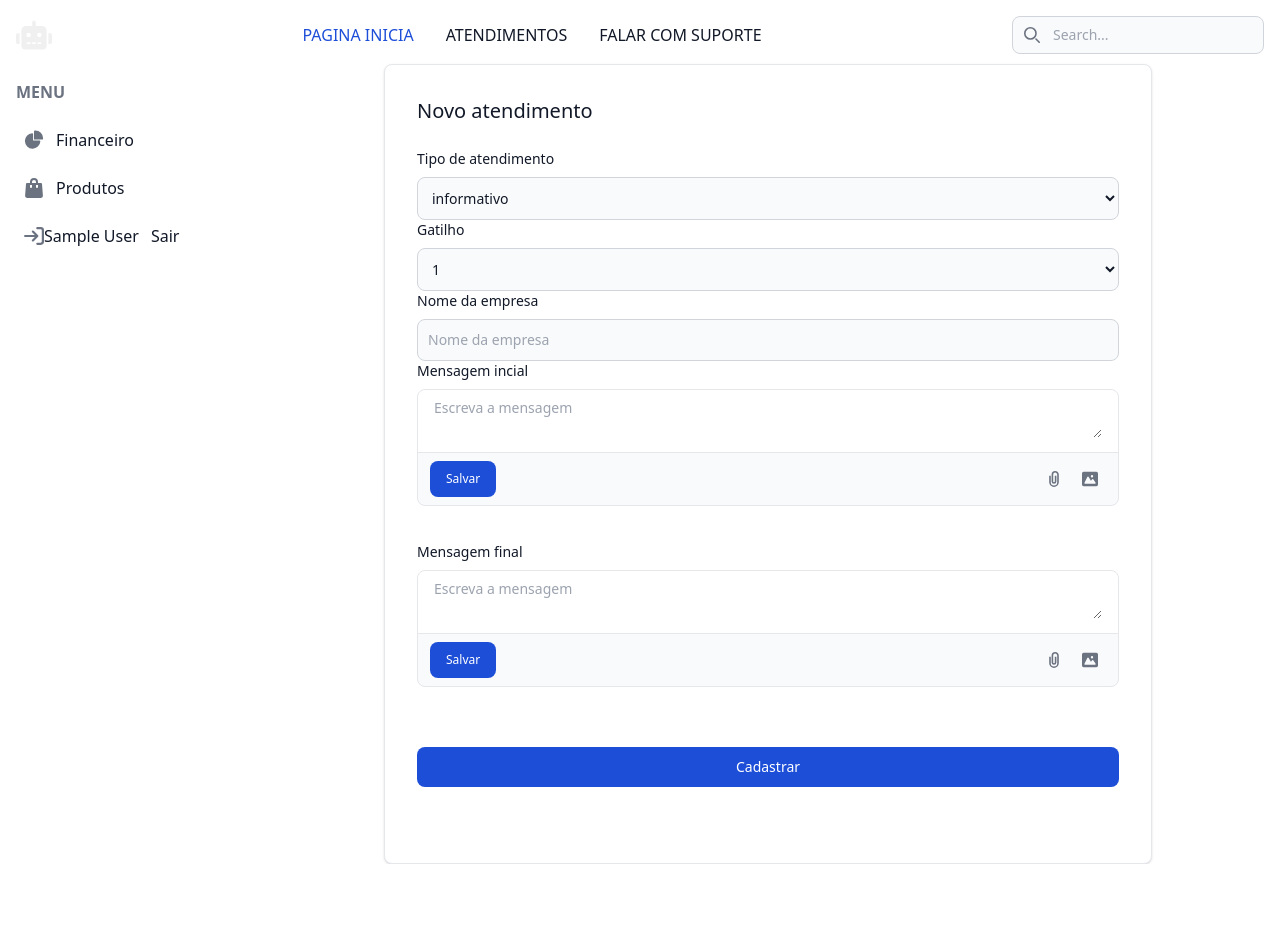
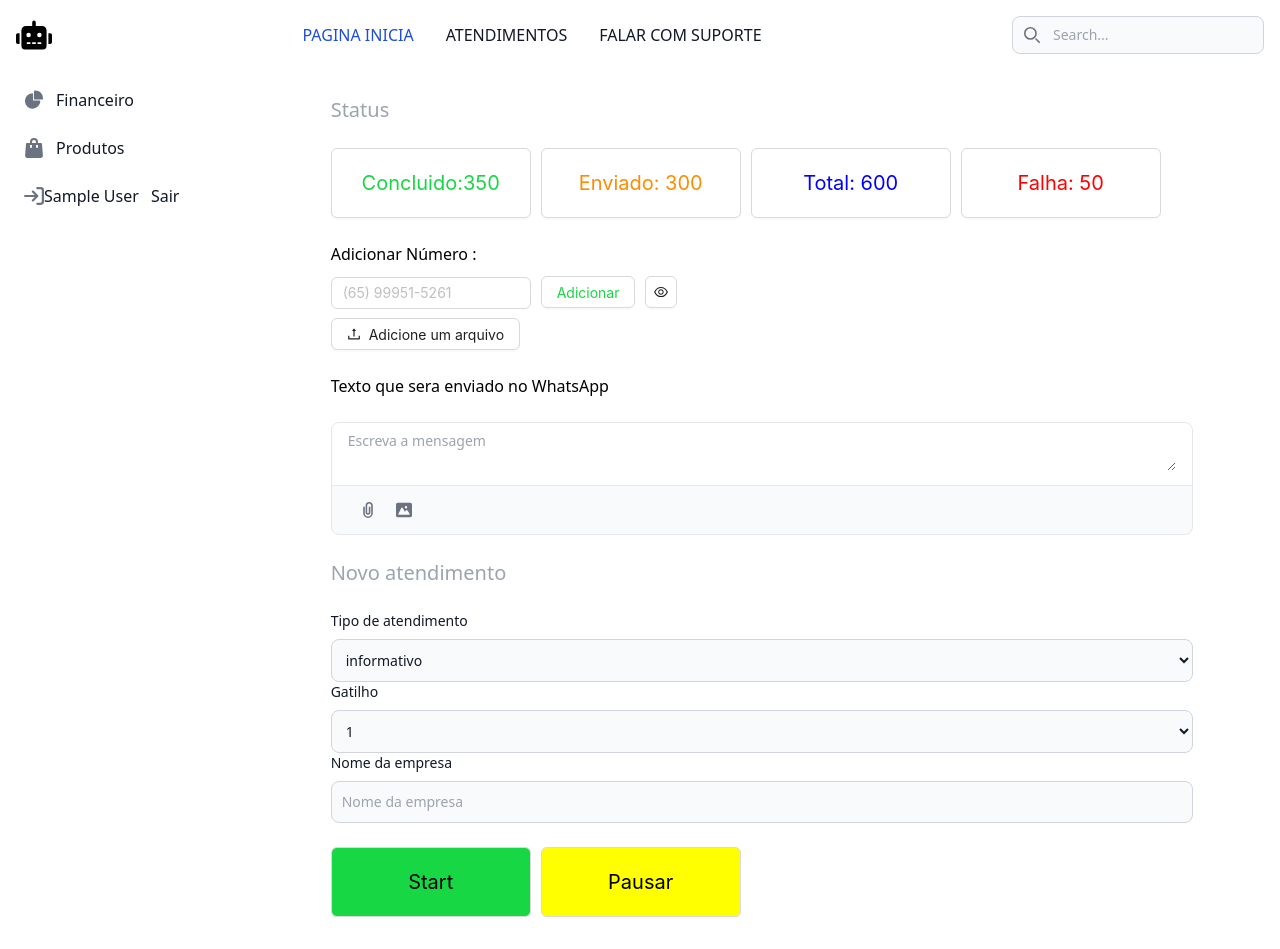
Before and after one commit to Samukaspc/Next_Login, a Next.js app: page /dashboard in a window 1280 px wide. Before the commit the page ends 864 px from the top, so only its background shows below. Built offline with nearby package versions, Linux system fonts and the light colour scheme; no server answers; sample sign-in values are in the browser's storage.

Commit message:
att para tema

```diff
--- a/package.json
+++ b/package.json
@@ -13,6 +13,7 @@
     "@types/node": "20.4.6",
     "@types/react": "18.2.18",
     "@types/react-dom": "18.2.7",
+    "antd": "^5.8.2",
     "autoprefixer": "10.4.14",
     "eslint": "8.46.0",
     "eslint-config-next": "13.4.12",
--- a/src/components/cards.tsx
+++ b/src/components/cards.tsx
@@ -1,28 +1,65 @@
 import React from "react";
+import { Button } from "antd";
+import { EyeOutlined } from "@ant-design/icons";
 import TextArea from "./textarea";
+import Input from "antd/es/input/Input";
+import { UploadOutlined } from '@ant-design/icons';
 
 export default function Cards() {
   return (
-    <div className="w-9/12 items-center p-4 bg-white border  border-gray-200 rounded-lg shadow sm:p-6 md:p-8 dark:bg-gray-800 dark:border-gray-700">
-      <form className="space-y-6" action="#">
-        <h5 className="text-xl font-medium text-gray-900 dark:text-white">
+    <div className="w-11/12  items-center p-4 bg-white  border-gray-200 sm:p-6 md:p-8 dark:bg-white ">
+      <h5 className="text-xl font-medium text-gray-400 dark:text-black">
+        Status
+      </h5>
+      <form className="space-y-6 mr-3 " action="#">
+        <Button style={{ width: '200px', height: '70px', marginRight: '10px', fontSize: 20, color: '#18d744' }} >
+          Concluido:350
+        </Button>
+        <Button style={{ width: '200px', height: '70px', marginRight: '10px', fontSize: 20, color: '#FF8C00', }} >
+          Enviado: 300
+        </Button>
+        <Button style={{ width: '200px', height: '70px', marginRight: '10px', fontSize: 20, color: 'blue' }} >
+          Total: 600
+        </Button>
+        <Button style={{ width: '200px', height: '70px', marginRight: '10px', fontSize: 20, color: 'red' }} >
+          Falha: 50
+        </Button>
+        <div>
+          <p>Adicionar Número :</p>
+          <Input placeholder="(65) 99951-5261" style={{ width: 200 }} ></Input>
+          <Button style={{ color: '#18d744', margin: 10 }} >Adicionar</Button>
+
+          <Button icon={<EyeOutlined />
+
+          } ></Button>
+          <div>
+           <Button icon={<UploadOutlined />}>Adicione um arquivo</Button>
+          </div>
+
+        </div>
+
+        <p>
+          Texto que sera enviado no WhatsApp
+        </p>
+        <TextArea />
+        <h5 className="text-xl font-medium text-gray-400 dark:text-black">
           Novo atendimento
         </h5>
         <div>
           <div className="">
-            <label className="block mb-2 text-sm font-medium text-gray-900 dark:text-white">
+            <label className="block mb-2 text-sm font-medium text-gray-900 dark:text-black">
               Tipo de atendimento
             </label>
-            <select className="bg-gray-50 border border-gray-300 text-gray-900 text-sm rounded-lg focus:ring-blue-500 focus:border-blue-500 block w-full p-2.5 dark:bg-gray-700 dark:border-gray-600 dark:placeholder-gray-400 dark:text-white dark:focus:ring-blue-500 dark:focus:border-blue-500">
+            <select className="bg-gray-50 border border-gray-300 text-gray-900 text-sm rounded-lg focus:ring-blue-500 focus:border-blue-500 block w-full p-2.5 dark:bg-white dark:border-gray-600 dark:placeholder-gray-400 dark:text-black dark:focus:ring-blue-500 dark:focus:border-blue-500">
               <option selected>informativo</option>
               <option value="">perguntas</option>
               <option value="">chat</option>
             </select>
             <div>
-              <label className="block mb-2 text-sm font-medium text-gray-900 dark:text-white">
+              <label className="block mb-2 text-sm font-medium text-gray-900 dark:text-black">
                 Gatilho
               </label>
-              <select className="bg-gray-50 border border-gray-300 text-gray-900 text-sm rounded-lg focus:ring-blue-500 focus:border-blue-500 block w-full p-2.5 dark:bg-gray-700 dark:border-gray-600 dark:placeholder-gray-400 dark:text-white dark:focus:ring-blue-500 dark:focus:border-blue-500">
+              <select className="bg-gray-50 border border-gray-300 text-gray-900 text-sm rounded-lg focus:ring-blue-500 focus:border-blue-500 block w-full p-2.5 dark:bg-white dark:border-gray-600 dark:placeholder-gray-400 dark:text-black dark:focus:ring-blue-500 dark:focus:border-blue-500">
                 <option selected>1</option>
                 <option value="">2</option>
                 <option value="">3</option>
@@ -30,36 +67,25 @@ export default function Cards() {
             </div>
           </div>
           <div>
-            <label className="block mb-2 text-sm font-medium text-gray-900 dark:text-white">
+            <label className="block mb-2 text-sm font-medium text-gray-900 dark:text-black">
               Nome da empresa
             </label>
             <input
               type="text"
-              className="bg-gray-50 border border-gray-300 text-gray-900 text-sm rounded-lg focus:ring-blue-500 focus:border-blue-500 block w-full p-2.5 dark:bg-gray-600 dark:border-gray-500 dark:placeholder-gray-400 dark:text-white"
+              className="bg-gray-50 border border-gray-300 text-gray-900 text-sm rounded-lg focus:ring-blue-500 focus:border-blue-500 block w-full p-2.5 dark:bg-white dark:border-gray-500 dark:placeholder-gray-400 dark:text-white"
               placeholder="Nome da empresa"
             />
           </div>
-          <div>
-            <label className="block mb-2 text-sm font-medium text-gray-900 dark:text-white">
-              Mensagem incial
-            </label>
-            <TextArea />
-            <div className="flex items-center h-5"></div>
-          </div>
-          <div>
-            <label className="block mb-2 text-sm font-medium text-gray-900 dark:text-white">
-              Mensagem final
-            </label>
-            <TextArea />
-            <div className="flex items-center h-5"></div>
-          </div>
         </div>
-        <button
-          type="submit"
-          className="w-full text-white bg-blue-700 hover:bg-blue-800 focus:ring-4 focus:outline-none focus:ring-blue-300 font-medium rounded-lg text-sm px-5 py-2.5 text-center dark:bg-blue-600 dark:hover:bg-blue-700 dark:focus:ring-blue-800"
-        >
-          Cadastrar
-        </button>
+        <div>
+
+          <Button style={{ width: '200px', height: '70px', marginRight: '10px', color: 'black', backgroundColor: '#18d744', fontSize: 20 }} >
+            Start
+          </Button>
+          <Button style={{ width: '200px', height: '70px', marginRight: '10px', color: 'black', backgroundColor: 'yellow', fontSize: 20 }} >
+            Pausar
+          </Button>
+        </div>
       </form>
     </div>
   );
--- a/src/components/menubar.tsx
+++ b/src/components/menubar.tsx
@@ -40,16 +40,16 @@ export default function MenuBar() {
       className={`top-16 left-0 h-screen p-4 z-40  overflow-y-auto transition-transform
             ${
               isDrawerVisible ? "translate-x-0" : "-translate-x-full"
-            } -translate-x-full bg-white w-64 dark:bg-gray-800 `}
+            } -translate-x-full bg-white w-64 dark:bg-green-400  s `}
       tabIndex={-1}
       aria-labelledby="drawer-navigation-label"
     >
-      <h5
+      {/* <h5
         id="drawer-navigation-label"
-        className="text-base font-semibold text-gray-500 uppercase dark:text-gray-400"
+        className="text-base font-semibold text-gray-500 uppercase dark:text-white"
       >
         Menu
-      </h5>
+      </h5> */}
       {/* <button
             type="button"
             data-drawer-hide="drawer-navigation"
@@ -74,15 +74,15 @@ export default function MenuBar() {
             </svg>
             <span className="sr-only">Close menu</span>
           </button> */}
-      <div className="py-4 overflow-y-auto">
+      <div >
         <ul className="space-y-2 font-medium">
           <li>
             <a
               href="#"
-              className="flex items-center p-2 text-gray-900 rounded-lg dark:text-white hover:bg-gray-100 dark:hover:bg-gray-700 group"
+              className="  bg-white flex items-center p-2 text-gray-900 rounded-lg dark:text-black hover:bg-gray-100 dark:hover:bg-gray-700 group"
             >
               <svg
-                className="w-5 h-5 text-gray-500 transition duration-75 dark:text-gray-400 group-hover:text-gray-900 dark:group-hover:text-white"
+                className="w-5 h-5 text-gray-500 transition duration-75 dark:text-black group-hover:text-gray-900 dark:group-hover:text-white"
                 aria-hidden="true"
                 xmlns="http://www.w3.org/2000/svg"
                 fill="currentColor"
@@ -97,10 +97,10 @@ export default function MenuBar() {
           <li>
             <a
               href="#"
-              className="flex items-center p-2 text-gray-900 rounded-lg dark:text-white hover:bg-gray-100 dark:hover:bg-gray-700 group"
+              className=" bg-white flex items-center p-2 text-gray-900 rounded-lg dark:text-black hover:bg-gray-100 dark:hover:bg-gray-700 group"
             >
               <svg
-                className="flex-shrink-0 w-5 h-5 text-gray-500 transition duration-75 dark:text-gray-400 group-hover:text-gray-900 dark:group-hover:text-white"
+                className="flex-shrink-0 w-5 h-5 text-gray-500 transition duration-75 dark:text-black group-hover:text-gray-900 dark:group-hover:text-white"
                 aria-hidden="true"
                 xmlns="http://www.w3.org/2000/svg"
                 fill="currentColor"
@@ -114,10 +114,10 @@ export default function MenuBar() {
           <li>
             <a
               href="#"
-              className="flex items-center p-2 text-gray-900 rounded-lg dark:text-white hover:bg-gray-100 dark:hover:bg-gray-700 group"
+              className=" bg-white flex items-center p-2 text-gray-900 rounded-lg dark:text-black hover:bg-gray-100 dark:hover:bg-gray-700 group"
             >
               <svg
-                className="flex-shrink-0 w-5 h-5 text-gray-500 transition duration-75 dark:text-gray-400 group-hover:text-gray-900 dark:group-hover:text-white"
+                className="flex-shrink-0 w-5 h-5 text-gray-500 transition duration-75 dark:text-black group-hover:text-gray-900 dark:group-hover:text-white"
                 aria-hidden="true"
                 xmlns="http://www.w3.org/2000/svg"
                 fill="none"
--- a/src/components/textarea.tsx
+++ b/src/components/textarea.tsx
@@ -2,22 +2,16 @@ export default function TextArea() {
   return (
     <>
       <form>
-        <div className="w-full mb-4 border border-gray-200 rounded-lg bg-gray-50 dark:bg-gray-700 dark:border-gray-600">
-          <div className="px-4 py-2 bg-white rounded-t-lg dark:bg-gray-800">
+        <div className="w-full mb-4 border border-gray-200 rounded-lg bg-gray-50 dark:bg-slate-200 dark:border-gray-600">
+          <div className="px-4 py-2 bg-white rounded-t-lg dark:bg-white">
             <textarea
               id="comment"
-              className="w-full px-0 text-sm text-gray-900 bg-white border-0 dark:bg-gray-800 focus:ring-0 dark:text-white dark:placeholder-gray-400"
+              className="w-full px-0 text-sm text-gray-900 bg-white border-0 dark:bg-white focus:ring-0 dark:text-white dark:placeholder-black"
               placeholder="Escreva a mensagem"
               required
             ></textarea>
           </div>
           <div className="flex items-center justify-between px-3 py-2 border-t dark:border-gray-600">
-            <button
-              type="submit"
-              className="inline-flex items-center py-2.5 px-4 text-xs font-medium text-center text-white bg-blue-700 rounded-lg focus:ring-4 focus:ring-blue-200 dark:focus:ring-blue-900 hover:bg-blue-800"
-            >
-              Salvar
-            </button>
             <div className="flex pl-0 space-x-1 sm:pl-2">
               <button
                 type="button"
--- a/src/pages/dashboard.tsx
+++ b/src/pages/dashboard.tsx
@@ -15,10 +15,10 @@ export default function Dashboard() {
     <div className="">
 
         <div>
-          <nav className="bg-white border-gray-200 dark:bg-gray-900 h-16">
+          <nav className= "bg-white border-gray-200 dark:bg-green-500 h-16">
             <div className="max-w-screen-xl flex flex-wrap items-center justify-between mx-auto p-4">
-              <a className="flex items-center">
-                <FaRobot className="text-4xl" />
+              <a className="flex items-center  " >
+                <FaRobot className="text-4xl " />
               </a>
               <div className="flex md:order-2">
                 <button
@@ -44,7 +44,7 @@ export default function Dashboard() {
                     />
                   </svg>
                 </button>
-                <div className="relative hidden md:block">
+                <div className="relative hidden md:block  ">
                   <div className="absolute inset-y-0 left-0 flex items-center pl-3 pointer-events-none">
                     <svg
                       className="w-4 h-4 text-gray-500 dark:text-gray-400"
@@ -66,7 +66,7 @@ export default function Dashboard() {
                   <input
                     type="text"
                     id="search-navbar"
-                    className="block w-full p-2 pl-10 text-sm text-gray-900 border border-gray-300 rounded-lg bg-gray-50 focus:ring-blue-500 focus:border-blue-500 dark:bg-gray-700 dark:border-gray-600 dark:placeholder-gray-400 dark:text-white dark:focus:ring-blue-500 dark:focus:border-blue-500"
+                    className="block w-full p-2 pl-10 text-sm text-gray-900 border border-gray-300 rounded-lg bg-gray-50 focus:ring-blue-500 focus:border-blue-500 dark:bg-white dark:border-gray-600 dark:placeholder-gray-400 dark:text-white dark:focus:ring-blue-500 dark:focus:border-blue-500"
                     placeholder="Search..."
                   />
                 </div>
@@ -124,7 +124,7 @@ export default function Dashboard() {
                     placeholder="Search..."
                   />
                 </div>
-                <ul className="flex flex-col p-4 md:p-0 mt-4 font-medium border border-gray-100 rounded-lg bg-gray-50 md:flex-row md:space-x-8 md:mt-0 md:border-0 md:bg-white dark:bg-gray-800 md:dark:bg-gray-900 dark:border-gray-700">
+                <ul className="flex flex-col p-4 md:p-0 mt-4 font-medium border border-gray-100 rounded-lg bg-gray-50 md:flex-row md:space-x-8 md:mt-0 md:border-0 md:bg-white dark:bg-gray-800 md:dark:bg-green-500 dark:border-gray-700">
                   <li>
                     <a
                       href="#"
--- a/src/pages/index.tsx
+++ b/src/pages/index.tsx
@@ -3,8 +3,10 @@ import { useRouter } from "next/router";
 import { getSession, signIn } from "next-auth/react";
 import { FormEventHandler, useRef, useState } from "react";
 import Cadastro from "./cadastro";
+import { Button } from 'antd';
 import { FaRobot } from "react-icons/fa";
 import Robot from "../../public/robot.svg";
+import Link from "next/link";
 
 export default function Home() {
   const { push } = useRouter();
@@ -38,8 +40,9 @@ export default function Home() {
   };
 
   return (
-    <section className="flex items-center justify-center h-[100vh]">
-      <div className="max-w-lg w-full bg-white border border-gray-200 rounded-lg shadow sm:p-6 md:p-8 dark:bg-gray-800 dark:border-gray-700 rounded-md">
+    <section className="flex items-center justify-center h-[100vh] bg-gradient-to-r from-emerald-100 from-10% via-sky-200 via-30% to- to-90%  ">
+      <div className="
+      max-w-lg w-full border-gray-200  shadow sm:p-6 md:p-8 bg-white bg-opacity-100   rounded-md">
         <div className="flex justify-center">
           <FaRobot className="text-4xl" />
         </div>
@@ -58,7 +61,7 @@ export default function Home() {
             <input
               type="text"
               name="email"
-              className="p-[10px] bg-slate-900 rounded"
+              className="p-[10px] border border-black rounded"
               onChange={InputValue}
             />
           </div>
@@ -67,33 +70,35 @@ export default function Home() {
             <input
               type="password"
               name="password"
-              className="p-[10px] bg-slate-900 rounded"
+              className="p-[10px] border-black rounded border "
               onChange={InputValue}
             />
           </div>
-          <div>
+          <div  >
             <p>
               Não tem conta?{" "}
-              <a ref={linkRef} onClick={handleLinkClick}>
+              <a ref={linkRef} onClick={handleLinkClick} style={{ color: '#3db0f7' }}  >
                 Cadastre-se!
               </a>
             </p>
           </div>
-          <button
-            type="submit"
-            className="w-full text-white bg-blue-700 hover:bg-blue-800 focus:ring-4 focus:outline-none focus:ring-blue-300 font-medium rounded-lg text-sm px-5 py-2.5 text-center dark:bg-blue-600 dark:hover:bg-blue-700 dark:focus:ring-blue-800"
-          >
-            Fazer Login
-          </button>
-          <fieldset className="border-t border-slate-50 mt-[10px]">
+          <div style={{ display: 'flex', justifyContent: 'center', alignItems: 'center', width: '100%' }}>
+            <Link href="/dashboard">
+            <button type="button" style={{ backgroundColor: "blue", width: '150px', padding: '10px', color: 'white', border: 'none', borderRadius: '5px' }}>Login</button>
+          </Link>
+          </div>
+
+
+
+          {/* <fieldset className="border-t border-slate-50 mt-[10px]">
             <legend className="mx-auto px-4 text-white text-1xl italic ">
               ou
             </legend>
             <div className="text-white pt-4">Acesse com o seu:</div>
-          </fieldset>
-          <button
+          </fieldset> */}
+          {/* <button
             type="button"
-            className=" justify-center text-white bg-[#24292F] hover:bg-[#24292F]/90 focus:ring-4 focus:outline-none focus:ring-[#24292F]/50 font-medium rounded-lg text-sm px-5 py-2.5 text-center inline-flex items-center dark:focus:ring-gray-500 dark:hover:bg-[#050708]/30 mr-2 mb-2"
+            className=" justify-center text-white bg-blue-700 hover:bg-[#24292F]/90 focus:ring-4 focus:outline-none focus:ring-[#24292F]/50 font-medium rounded-lg text-sm px-5 py-2.5 text-center inline-flex items-center dark:focus:ring-gray-500 dark:hover:bg-[#050708]/30 mr-2 mb-2"
             onClick={() => signIn("github")}
           >
             <svg
@@ -110,7 +115,7 @@ export default function Home() {
               />
             </svg>
             Sign in with Github
-          </button>
+          </button> */}
         </form>
       </div>
     </section>
--- a/src/styles/globals.css
+++ b/src/styles/globals.css
@@ -5,6 +5,6 @@
 
 body {
   @apply
-  bg-[#ffffff]
-  text-[#f0f0f0]
+  bg-[#fff]
+  text-[black]
 }
```
Also changed, not shown: 1 other file (tests, documents, lock files or other folders).
